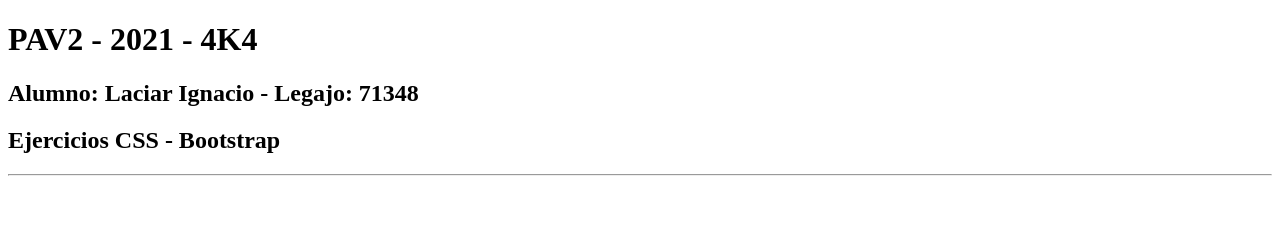
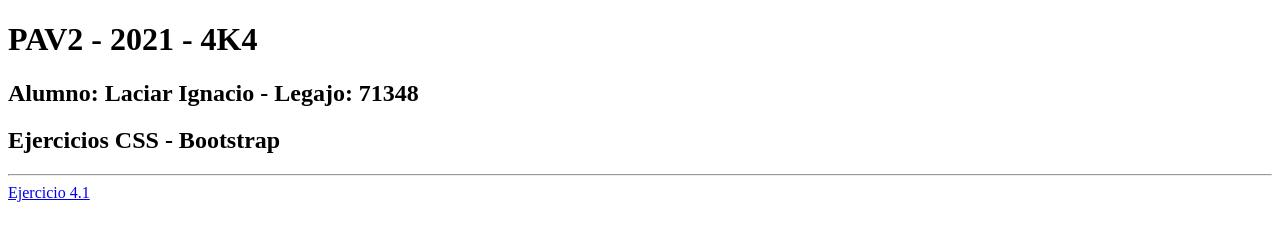
Before and after one commit to ignaciolaciar/modeloejcss-71348, a plain HTML site: page index.html in a window 1280 px wide. Drawn offline with Linux system fonts and the light colour scheme.

Commit message:
agregado del ejercicio 4.1

```diff
--- a/index.html
+++ b/index.html
@@ -12,6 +12,6 @@
     <h2>Alumno: Laciar Ignacio - Legajo: 71348</h2>
     <h2>Ejercicios CSS - Bootstrap</h2>
     <hr>
-    <a href="/Ejercicio 4.1/01 - Inicial/tienda.html"></a>
+    <a href="/Ejercicio 4.1/01 - Inicial/tienda.html">Ejercicio 4.1</a>
 </body>
 </html>
```
